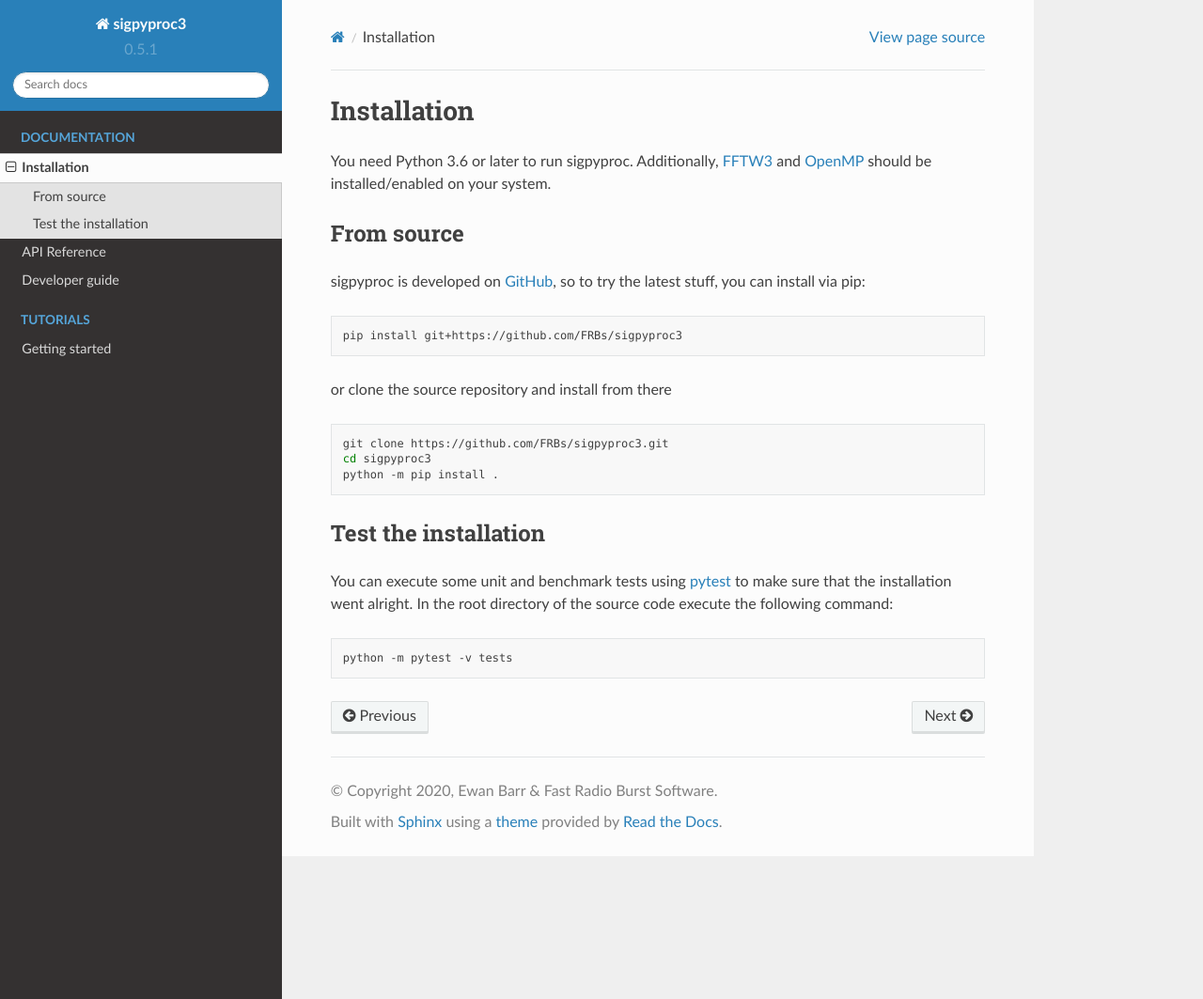
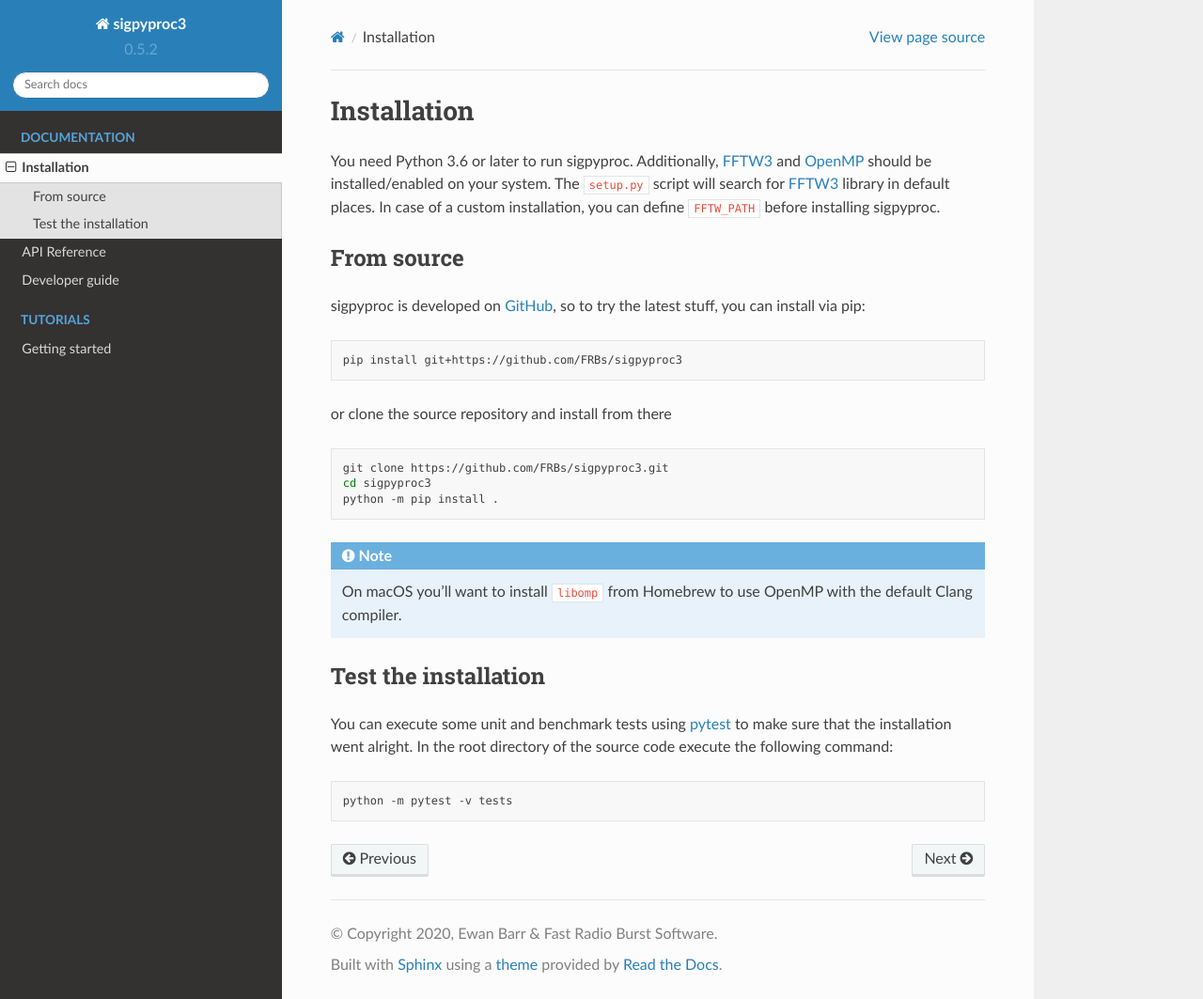
Before and after one commit to FRBs/sigpyproc3, a Sphinx documentation site: the page built from docs/install.rst, in a window 1280 px wide and 1063 px high. Shown: the whole window at 94% size. Built offline with Sphinx 7.4.7 and the Read the Docs theme 2.0.0, drawn with Linux system fonts in a browser that asks for light colours.

Commit message:
Added macOS instructions to docs. version bumped.

```diff
--- a/docs/install.rst
+++ b/docs/install.rst
@@ -3,9 +3,10 @@
 Installation
 ============
 
-You need Python 3.6 or later to run sigpyproc. Additionally,
-`FFTW3 <http://www.fftw.org/>`_ and `OpenMP <https://www.openmp.org/>`_
-should be installed/enabled on your system.
+You need Python 3.6 or later to run sigpyproc. Additionally, FFTW3_ and
+OpenMP_ should be installed/enabled on your system. The ``setup.py`` script
+will search for FFTW3_ library in default places. In case of a custom
+installation, you can define ``FFTW_PATH`` before installing sigpyproc.
 
 From source
 -----------
@@ -25,14 +26,23 @@ or clone the source repository and install from there
     cd sigpyproc3
     python -m pip install .
 
+.. note::
+
+    On macOS you'll want to install ``libomp`` from Homebrew to use OpenMP with
+    the default Clang compiler.
+
 
 Test the installation
 ---------------------
 
-You can execute some unit and benchmark tests using
-`pytest <https://docs.pytest.org>`_ to make sure that the installation went
-alright. In the root directory of the source code execute the following command:
+You can execute some unit and benchmark tests using pytest_ to make sure that the
+installation went alright. In the root directory of the source code
+execute the following command:
 
 .. code-block:: bash
 
     python -m pytest -v tests
+
+.. _pytest: https://docs.pytest.org
+.. _FFTW3: http://www.fftw.org/
+.. _OpenMP: https://www.openmp.org/
--- a/sigpyproc/__init__.py
+++ b/sigpyproc/__init__.py
@@ -1,3 +1,3 @@
 from sigpyproc.Readers import FilReader
 
-__version__ = "0.5.1"
+__version__ = "0.5.2"
```
